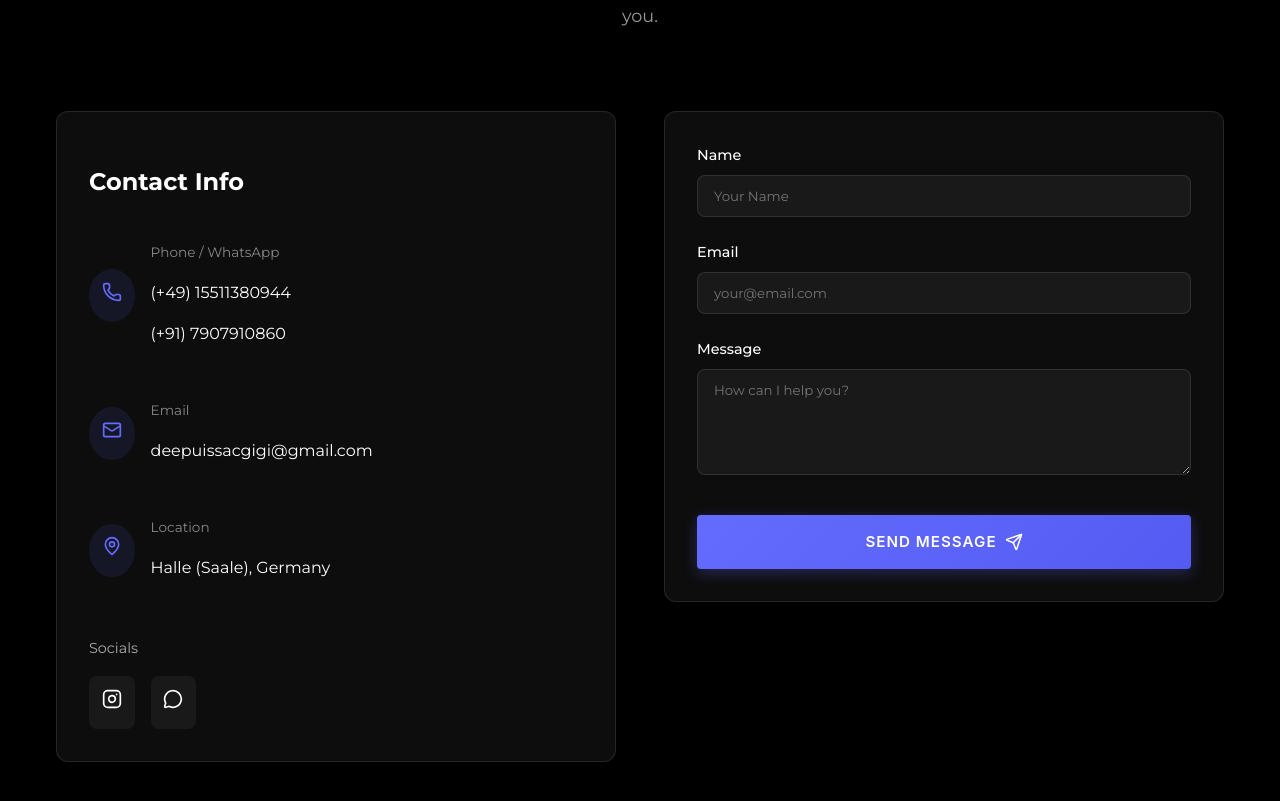
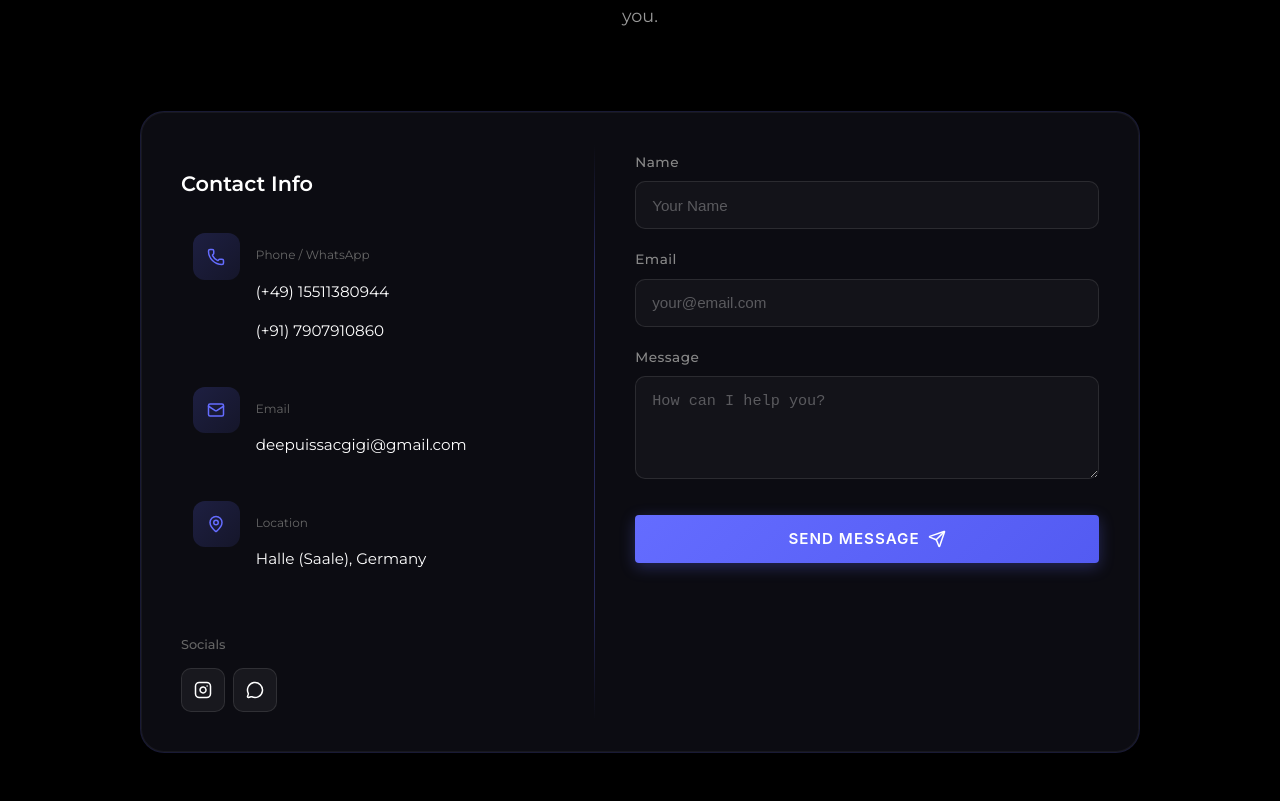
Before and after one commit to deepuissacgigi/deepuissacgigi-web, a React (Vite) app: page / in a window 1280 px wide. Shown: the part 5210-6011 px from the top of the page. Built offline with nearby package versions, Linux system fonts and the light colour scheme; no server answers.

Commit message:
feat: unified contact card with modern divider + SEO architecture

```diff
--- a/src/pages/Contact.jsx
+++ b/src/pages/Contact.jsx
@@ -412,63 +412,67 @@ const Contact = () => {
                     </p>
                 </div>
 
-                <div className="contact-grid">
-                    {/* Contact Info Panel */}
-                    <div className="glass-panel" style={{ padding: '2rem' }}>
-                        <h3 className="glow-on-hover" style={{ fontSize: '1.5rem', marginBottom: '2rem' }}>Contact Info</h3>
+                <div className="contact-card">
+                    {/* Left Side - Contact Info */}
+                    <div className="contact-info-side">
+                        <div>
+                            <h3 style={{ fontSize: '1.3rem', marginBottom: '1.5rem', fontWeight: '600' }}>Contact Info</h3>
 
-                        <div style={{ display: 'flex', flexDirection: 'column', gap: '1.5rem' }}>
-                            <div style={{ display: 'flex', alignItems: 'center', gap: '1rem' }}>
-                                <div style={{ background: 'rgba(100,108,255,0.1)', padding: '0.8rem', borderRadius: '50%', color: '#646cff' }}>
-                                    <Phone size={20} />
+                            <div style={{ display: 'flex', flexDirection: 'column', gap: '0.25rem' }}>
+                                <div className="contact-info-item">
+                                    <div className="contact-icon-circle">
+                                        <Phone size={18} />
+                                    </div>
+                                    <div>
+                                        <p style={{ fontSize: '0.75rem', color: '#666', marginBottom: '0.2rem' }}>Phone / WhatsApp</p>
+                                        <p style={{ fontSize: '0.95rem', color: '#fff' }}>(+49) 15511380944</p>
+                                        <p style={{ fontSize: '0.95rem', color: '#fff' }}>(+91) 7907910860</p>
+                                    </div>
                                 </div>
-                                <div>
-                                    <p style={{ fontSize: '0.85rem', color: '#888' }}>Phone / WhatsApp</p>
-                                    <p style={{ fontSize: '1rem', color: '#fff' }}>(+49) 15511380944</p>
-                                    <p style={{ fontSize: '1rem', color: '#fff' }}>(+91) 7907910860</p>
+
+                                <div className="contact-info-item">
+                                    <div className="contact-icon-circle">
+                                        <Mail size={18} />
+                                    </div>
+                                    <div>
+                                        <p style={{ fontSize: '0.75rem', color: '#666', marginBottom: '0.2rem' }}>Email</p>
+                                        <p style={{ fontSize: '0.95rem', color: '#fff' }}>deepuissacgigi@gmail.com</p>
+                                    </div>
                                 </div>
-                            </div>
 
-                            <div style={{ display: 'flex', alignItems: 'center', gap: '1rem' }}>
-                                <div style={{ background: 'rgba(100,108,255,0.1)', padding: '0.8rem', borderRadius: '50%', color: '#646cff' }}>
-                                    <Mail size={20} />
-                                </div>
-                                <div>
-                                    <p style={{ fontSize: '0.85rem', color: '#888' }}>Email</p>
-                                    <p style={{ fontSize: '1rem', color: '#fff' }}>deepuissacgigi@gmail.com</p>
-                                </div>
-                            </div>
-
-                            <div style={{ display: 'flex', alignItems: 'center', gap: '1rem' }}>
-                                <div style={{ background: 'rgba(100,108,255,0.1)', padding: '0.8rem', borderRadius: '50%', color: '#646cff' }}>
-                                    <MapPin size={20} />
-                                </div>
-                                <div>
-                                    <p style={{ fontSize: '0.85rem', color: '#888' }}>Location</p>
-                                    <p style={{ fontSize: '1rem', color: '#fff' }}>Halle (Saale), Germany</p>
+                                <div className="contact-info-item">
+                                    <div className="contact-icon-circle">
+                                        <MapPin size={18} />
+                                    </div>
+                                    <div>
+                                        <p style={{ fontSize: '0.75rem', color: '#666', marginBottom: '0.2rem' }}>Location</p>
+                                        <p style={{ fontSize: '0.95rem', color: '#fff' }}>Halle (Saale), Germany</p>
+                                    </div>
                                 </div>
                             </div>
                         </div>
 
-                        <div style={{ marginTop: '2.5rem' }}>
-                            <p style={{ marginBottom: '1rem', fontSize: '0.9rem', color: '#aaa' }}>Socials</p>
-                            <div style={{ display: 'flex', gap: '1rem' }}>
-                                <a href="https://www.instagram.com/i.s.s.a.c._/" target="_blank" rel="noreferrer" className="btn-icon" style={{ color: '#fff', background: 'rgba(255,255,255,0.05)', padding: '0.8rem', borderRadius: '8px', transition: '0.3s' }}>
-                                    <Instagram size={20} />
+                        <div style={{ marginTop: '1.5rem' }}>
+                            <p style={{ marginBottom: '0.75rem', fontSize: '0.8rem', color: '#666', fontWeight: '500' }}>Socials</p>
+                            <div style={{ display: 'flex', gap: '0.5rem' }}>
+                                <a href="https://www.instagram.com/i.s.s.a.c._/" target="_blank" rel="noreferrer" className="social-icon-btn">
+                                    <Instagram size={18} />
                                 </a>
-                                <div className="btn-icon" style={{ color: '#fff', background: 'rgba(255,255,255,0.05)', padding: '0.8rem', borderRadius: '8px', cursor: 'pointer' }}>
-                                    <MessageCircle size={20} />
+                                <div className="social-icon-btn">
+                                    <MessageCircle size={18} />
                                 </div>
                             </div>
                         </div>
                     </div>
 
-                    {/* Contact Form */}
+                    {/* Vertical Divider */}
+                    <div className="contact-divider"></div>
+
+                    {/* Right Side - Form */}
                     <form
                         ref={form}
-                        className="contact-form glass-panel"
+                        className="contact-form-side"
                         onSubmit={sendEmail}
-                        style={{ padding: '2rem' }}
                     >
                         <div className="form-group">
                             <label htmlFor="name">Name</label>
@@ -493,7 +497,7 @@ const Contact = () => {
                             {emailError && (
                                 <div style={{ display: 'flex', alignItems: 'center', gap: '8px', marginTop: '0.5rem' }}>
                                     <AlertCircle size={14} style={{ color: '#ef4444' }} />
-                                    <span style={{ color: '#ef4444', fontSize: '0.85rem' }}>
+                                    <span style={{ color: '#ef4444', fontSize: '0.8rem' }}>
                                         {emailError}
                                     </span>
                                     {typoSuggestion && (
@@ -501,12 +505,12 @@ const Contact = () => {
                                             type="button"
                                             onClick={applyTypoSuggestion}
                                             style={{
-                                                background: 'rgba(100,108,255,0.2)',
-                                                border: '1px solid #646cff',
-                                                color: '#646cff',
-                                                padding: '2px 8px',
+                                                background: '#646cff',
+                                                color: '#fff',
+                                                border: 'none',
+                                                padding: '0.25rem 0.6rem',
                                                 borderRadius: '4px',
-                                                fontSize: '0.8rem',
+                                                fontSize: '0.75rem',
                                                 cursor: 'pointer'
                                             }}
                                         >
@@ -519,7 +523,7 @@ const Contact = () => {
                             {isVerifying && (
                                 <span style={{
                                     color: '#646cff',
-                                    fontSize: '0.85rem',
+                                    fontSize: '0.8rem',
                                     marginTop: '0.5rem',
                                     display: 'flex',
                                     alignItems: 'center',
@@ -527,12 +531,12 @@ const Contact = () => {
                                     fontFamily: 'monospace'
                                 }}>
                                     <Loader2 className="animate-spin" size={14} />
-                                    <span style={{ minWidth: '120px' }}>Verifying email{verifyingDots}</span>
+                                    <span style={{ minWidth: '100px' }}>Verifying email{verifyingDots}</span>
                                 </span>
                             )}
                             {/* Verified Indicator */}
                             {isVerified && !emailError && (
-                                <span style={{ color: '#10b981', fontSize: '0.85rem', marginTop: '0.5rem', display: 'flex', alignItems: 'center', gap: '5px' }}>
+                                <span style={{ color: '#10b981', fontSize: '0.8rem', marginTop: '0.5rem', display: 'flex', alignItems: 'center', gap: '5px' }}>
                                     <CheckCircle2 size={14} /> Email verified
                                 </span>
                             )}
@@ -543,7 +547,7 @@ const Contact = () => {
                             <textarea
                                 name="message"
                                 id="message"
-                                rows="5"
+                                rows="4"
                                 placeholder="How can I help you?"
                                 required
                                 onFocus={handleMessageFocus}
@@ -556,8 +560,8 @@ const Contact = () => {
                             className={`professional-send-btn ${isLoading ? 'loading' : ''} ${status === 'success' ? 'success' : ''}`}
                             style={{
                                 width: '100%',
-                                marginTop: '1rem',
-                                height: '54px',
+                                marginTop: '0.5rem',
+                                height: '48px',
                                 transition: 'all 0.3s ease',
                                 opacity: 1
                             }}
@@ -584,7 +588,7 @@ const Contact = () => {
                         </Button>
 
                         {status === 'error' && (
-                            <p style={{ color: '#ff6b6b', marginTop: '1rem', fontSize: '0.9rem', textAlign: 'center' }}>
+                            <p style={{ color: '#ff6b6b', marginTop: '0.75rem', fontSize: '0.85rem', textAlign: 'center' }}>
                                 Something went wrong. Please try again or email me directly.
                             </p>
                         )}
--- a/src/pages/Contact.scss
+++ b/src/pages/Contact.scss
@@ -1,45 +1,163 @@
 /* Contact.scss */
 
-/* Main Grid Container */
-.contact-grid {
+/* Unified Contact Card */
+.contact-card {
+    background: rgba(20, 20, 30, 0.6);
+    backdrop-filter: blur(20px);
+    -webkit-backdrop-filter: blur(20px);
+    border: 1px solid rgba(100, 108, 255, 0.15);
+    border-radius: 24px;
+    padding: 0;
     display: grid;
-    grid-template-columns: 1fr 1fr;
-    gap: 3rem;
-    align-items: start;
+    grid-template-columns: 1fr auto 1.2fr;
+    max-width: 1000px;
+    margin: 0 auto;
+    overflow: hidden;
+    box-shadow:
+        0 8px 32px rgba(0, 0, 0, 0.3),
+        inset 0 0 0 1px rgba(255, 255, 255, 0.05);
+    transition: all 0.3s ease;
+}
+
+.contact-card:hover {
+    border-color: rgba(100, 108, 255, 0.25);
+    box-shadow:
+        0 16px 48px rgba(100, 108, 255, 0.1),
+        inset 0 0 0 1px rgba(255, 255, 255, 0.08);
+}
+
+/* Left Side - Contact Info */
+.contact-info-side {
+    padding: 2.5rem;
+    display: flex;
+    flex-direction: column;
+    justify-content: space-between;
+}
+
+/* Vertical Divider */
+.contact-divider {
+    width: 1px;
+    background: linear-gradient(to bottom,
+            transparent 0%,
+            rgba(100, 108, 255, 0.3) 20%,
+            rgba(100, 108, 255, 0.3) 80%,
+            transparent 100%);
+    margin: 2rem 0;
+}
+
+/* Right Side - Form */
+.contact-form-side {
+    padding: 2.5rem;
+}
+
+/* Contact Info Items */
+.contact-info-item {
+    display: flex;
+    align-items: flex-start;
+    gap: 1rem;
+    padding: 0.75rem;
+    border-radius: 12px;
+    transition: all 0.2s ease;
+}
+
+.contact-info-item:hover {
+    background: rgba(100, 108, 255, 0.05);
+}
+
+.contact-icon-circle {
+    background: linear-gradient(135deg, rgba(100, 108, 255, 0.2) 0%, rgba(100, 108, 255, 0.1) 100%);
+    padding: 0.9rem;
+    border-radius: 12px;
+    color: #646cff;
+    display: flex;
+    align-items: center;
+    justify-content: center;
+    flex-shrink: 0;
+}
+
+/* Form Inputs */
+.contact-form-side .form-group {
+    margin-bottom: 1.25rem;
+}
+
+.contact-form-side label {
+    display: block;
+    margin-bottom: 0.5rem;
+    font-size: 0.85rem;
+    color: #888;
+    font-weight: 500;
+    letter-spacing: 0.5px;
+}
+
+.contact-form-side input,
+.contact-form-side textarea {
     width: 100%;
+    padding: 0.9rem 1rem;
+    background: rgba(255, 255, 255, 0.03);
+    border: 1px solid rgba(255, 255, 255, 0.1);
+    border-radius: 10px;
+    color: #fff;
+    font-size: 0.95rem;
+    transition: all 0.3s ease;
+}
+
+.contact-form-side input:focus,
+.contact-form-side textarea:focus {
+    outline: none;
+    border-color: #646cff;
+    background: rgba(100, 108, 255, 0.05);
+    box-shadow: 0 0 0 3px rgba(100, 108, 255, 0.1);
+}
+
+.contact-form-side input::placeholder,
+.contact-form-side textarea::placeholder {
+    color: rgba(255, 255, 255, 0.3);
+}
+
+/* Social Icons */
+.social-icon-btn {
+    display: flex;
+    align-items: center;
+    justify-content: center;
+    width: 44px;
+    height: 44px;
+    background: rgba(255, 255, 255, 0.05);
+    border: 1px solid rgba(255, 255, 255, 0.1);
+    border-radius: 10px;
+    color: #fff;
+    transition: all 0.3s ease;
+    cursor: pointer;
+}
+
+.social-icon-btn:hover {
+    background: rgba(100, 108, 255, 0.2);
+    border-color: rgba(100, 108, 255, 0.4);
+    color: #646cff;
+    transform: translateY(-2px);
 }
 
 /* Mobile Responsiveness */
 @media (max-width: 768px) {
-    .contact-grid {
-        display: flex !important;
-        flex-direction: column !important;
-        gap: 2rem !important;
+    .contact-card {
+        display: flex;
+        flex-direction: column;
+        border-radius: 20px;
     }
 
-    /* Ensure panels take full width */
-    .contact-grid>div,
-    .contact-form {
-        width: 100% !important;
+    .contact-divider {
+        width: 100%;
+        height: 1px;
+        margin: 0;
+        background: linear-gradient(to right,
+                transparent 0%,
+                rgba(100, 108, 255, 0.3) 20%,
+                rgba(100, 108, 255, 0.3) 80%,
+                transparent 100%);
     }
 
-    /* Adjust glass panel padding on mobile */
-    .glass-panel {
-        padding: 1.5rem !important;
-    }
-
-    /* Fix long text overflow (like email) */
-    .glass-panel p {
-        word-break: break-word;
-        /* Ensure long emails wrap */
-        font-size: 0.95rem !important;
-        /* Slightly smaller text */
-    }
-
-    /* Center the header text if not already */
-    .section-header {
-        text-align: center;
-        padding: 0 1rem;
+    .contact-info-side,
+    .contact-form-side {
+        padding: 1.5rem;
     }
 }
 
```
